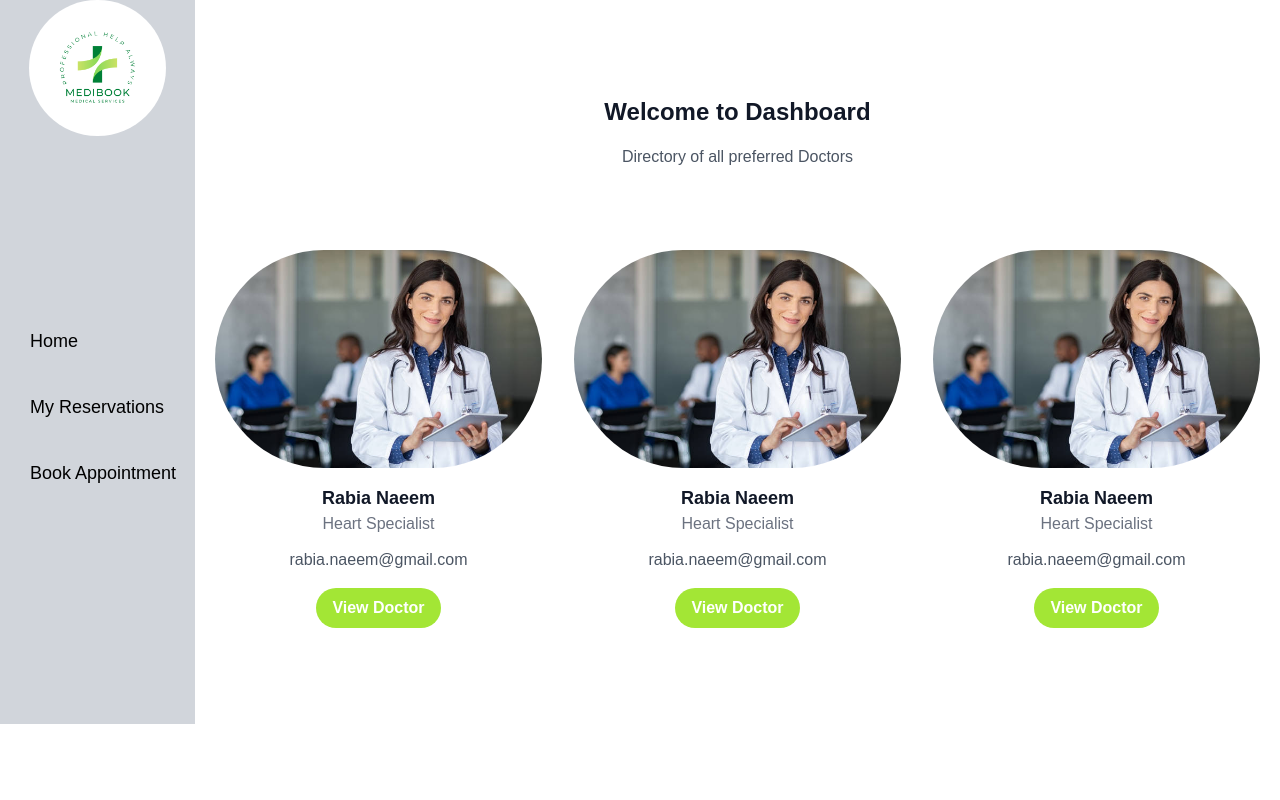
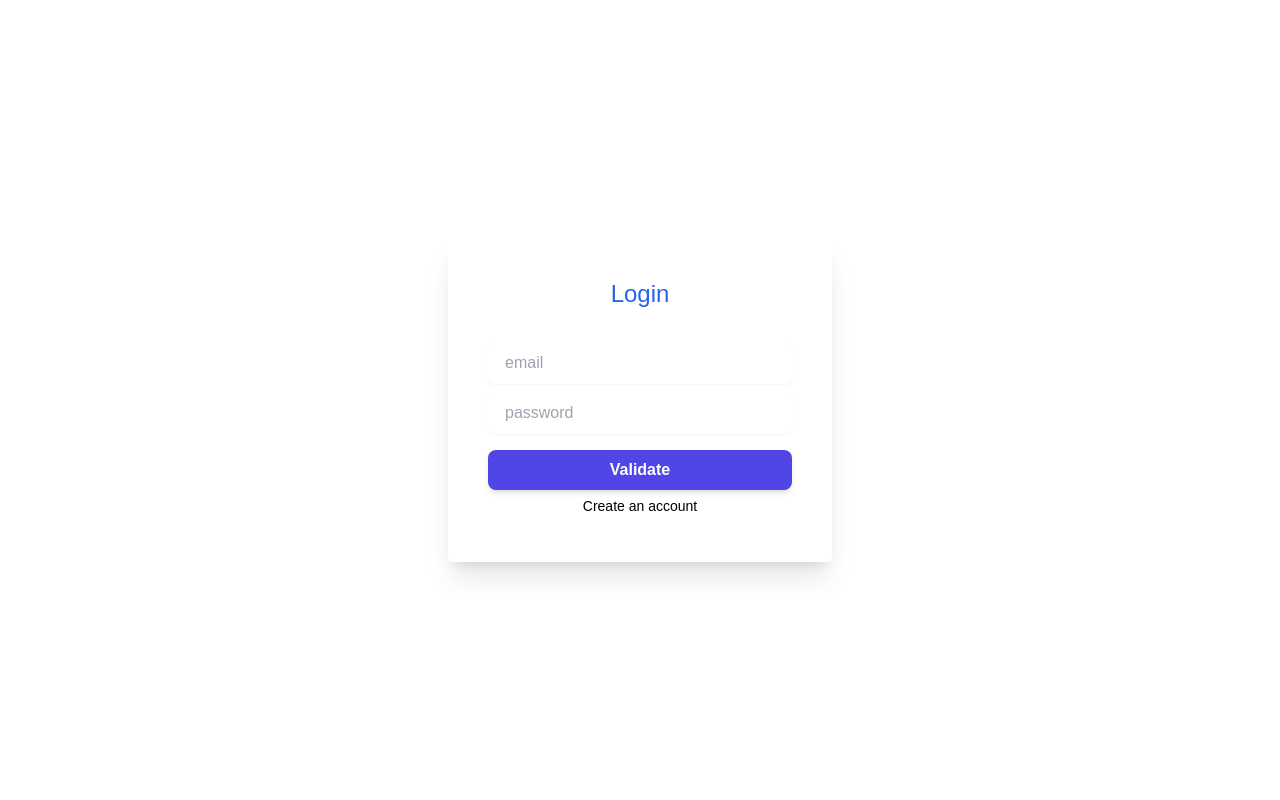
Before and after one commit to deyemiobaa/medibook-ui, a React (Create React App) app: page / in a window 1280 px wide. Shown: the top 800 px of the page. Built offline with nearby package versions, Linux system fonts and the light colour scheme.

Commit message:
Add Login page to app

```diff
--- a/src/App.js
+++ b/src/App.js
@@ -3,11 +3,12 @@ import { Routes, Route } from 'react-router-dom';
 import Home from './components/Home/Home';
 import Specialization from './components/BookAppointment/BookAppointment';
 import SpecialCases from './components/MyReservations/MyReservations';
-import Navigation from './components/Navigation/Navigation';
+import LoginPage from './components/LoginPage/LoginPage';
 
 function App() {
   return (
     <>
+      <LoginPage />
       <Routes>
         <Route path="/" exact element={<Home />} />
         <Route path="/Specialization" exact element={<Specialization />} />
--- /dev/null
+++ b/src/components/LoginPage/LoginPage.js
@@ -0,0 +1,40 @@
+import React from 'react';
+
+export default function LoginPage() {
+  return (
+    <div className="w-full h-screen font-sans bg-cover bg-landscape">
+      <div className="container flex items-center justify-center flex-1 h-full mx-auto">
+        <div className="w-full max-w-lg">
+          <div className="leading-loose">
+            <form className="max-w-sm p-10 m-auto bg-white bg-opacity-25 rounded shadow-xl">
+              <p className="mb-8 text-2xl font-light text-center text-blue-600">
+                Login
+              </p>
+              <div className="mb-2">
+                <div className=" relative ">
+                  <input type="text" id="login-with-bg-email" className=" rounded-lg border-transparent flex-1 appearance-none border border-gray-300 w-full py-2 px-4 bg-white text-gray-700 placeholder-gray-400 shadow-sm text-base focus:outline-none focus:ring-2 focus:ring-purple-600 focus:border-transparent" placeholder="email" />
+                </div>
+              </div>
+              <div className="mb-2">
+                <div className=" relative ">
+                  <input type="text" id="login-with-bg-password" className=" rounded-lg border-transparent flex-1 appearance-none border border-gray-300 w-full py-2 px-4 bg-white text-gray-700 placeholder-gray-400 shadow-sm text-base focus:outline-none focus:ring-2 focus:ring-purple-600 focus:border-transparent" placeholder="password" />
+                </div>
+              </div>
+              <div className="flex items-center justify-between mt-4">
+                <button type="submit" className="py-2 px-4  bg-indigo-600 hover:bg-indigo-700 focus:ring-indigo-500 focus:ring-offset-indigo-200 text-white w-full transition ease-in duration-200 text-center text-base font-semibold shadow-md focus:outline-none focus:ring-2 focus:ring-offset-2  rounded-lg ">
+                  Validate
+                </button>
+              </div>
+              <div className="text-center">
+                <a href="vid.com" className="right-0 inline-block text-sm font-light align-baseline text-500 hover:text-gray-800">
+                  Create an account
+                </a>
+              </div>
+            </form>
+          </div>
+        </div>
+      </div>
+    </div>
+
+  );
+}
--- a/src/components/Navigation/Navigation.js
+++ b/src/components/Navigation/Navigation.js
@@ -1,17 +1,17 @@
 import React from 'react';
 import { NavLink } from 'react-router-dom';
-import logo from "../../assests/logo.png"
+import logo from '../../assests/logo.png';
 
 export default function Navigation() {
   return (
-    <div className="navigation w-[230px] bg-gray-300  max-h-full flex flex-col max-h-full ">
+    <div className="navigation w-[25%] bg-gray-300  max-h-full flex flex-col max-h-full max-w-screen-sm:w-[100px]">
       <div className="logo w-[70%] self-center">
         <img src={logo} className="logo rounded-full" alt="logo" />
       </div>
       <div className="navLinks flex flex-col mt-44 pl-[15px]">
-        <NavLink exact to="/" activeClassName="nav-active" className="link-el hover:bg-[#97C02C] hover:text-[#fff] ease-in duration-300 text-lg font-medium mb-2 p-[15px]">Home</NavLink>
-        <NavLink exact to="/Specialization" activeClassName="nav-active" className="link-el hover:bg-[#97C02C] hover:text-[#fff] ease-in duration-300 text-lg font-medium mb-2 p-[15px] whitespace-nowrap">My Reservations</NavLink>
-        <NavLink exact to="/SpecialCases" activeClassName="nav-active" className="link-el hover:bg-[#97C02C] hover:text-[#fff] ease-in duration-300 text-lg font-medium mb-2 p-[15px] whitespace-nowrap">Book Appointment</NavLink>
+        <NavLink exact to="/" activeClassName="nav-active" className="link-el hover:bg-[#97C02C] hover:text-[#fff] ease-in duration-300 text-[90%] font-medium mb-2 p-[15px]">Home</NavLink>
+        <NavLink exact to="/Specialization" activeClassName="nav-active" className="link-el hover:bg-[#97C02C] hover:text-[#fff] ease-in duration-300 text-[90%] font-medium mb-2 p-[15px] whitespace-nowrap">My Reservations</NavLink>
+        <NavLink exact to="/SpecialCases" activeClassName="nav-active" className="link-el hover:bg-[#97C02C] hover:text-[#fff] ease-in duration-300 text-[90%] font-medium mb-2 p-[15px] whitespace-nowrap">Book Appointment</NavLink>
       </div>
     </div>
   );
```
